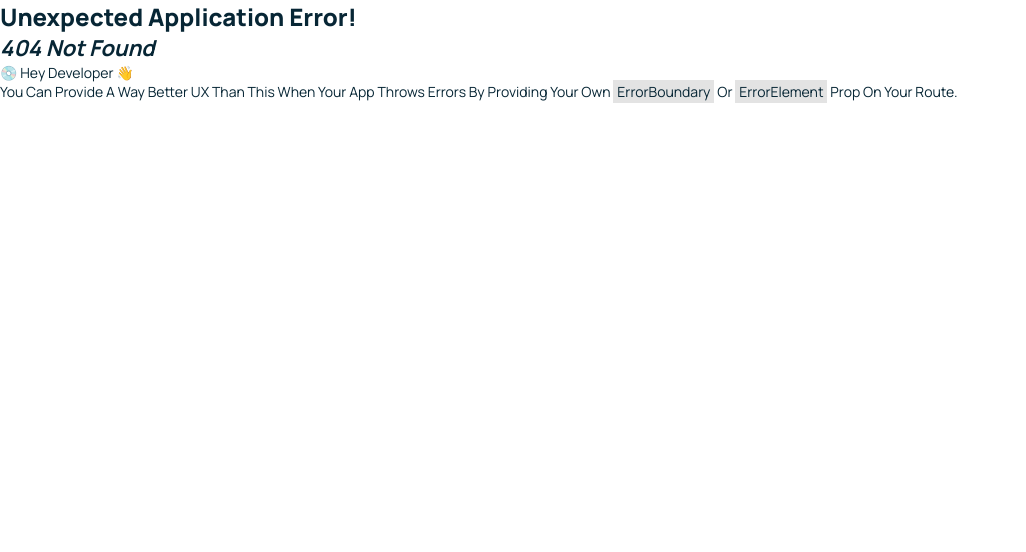
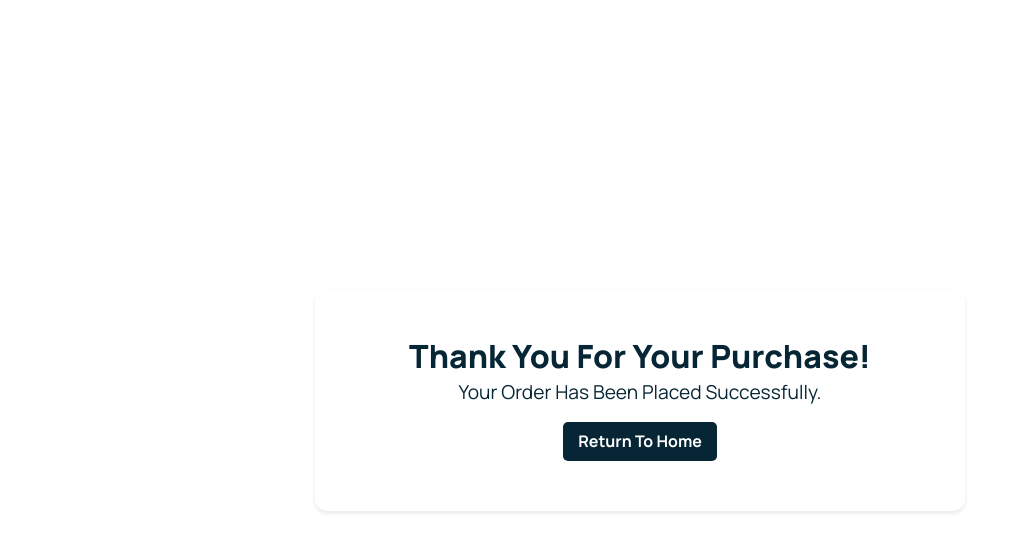
Before and after one commit to SisodiyaAakash/toothsi-react, a React app: page /thank-you in a window 1280 px wide. Before the commit this address had no page. Shown: the whole page, without its empty margins (0-1026 px from the left). Built offline with nearby package versions, Linux system fonts and the light colour scheme.

Commit message:
Added Thank you page on checkout button

```diff
--- a/src/assets/styling/main.scss
+++ b/src/assets/styling/main.scss
@@ -4,3 +4,4 @@
 @import "./scss/general";
 @import "./scss/product-list";
 @import "./scss/cart";
+@import "./scss/thank-you";
--- /dev/null
+++ b/src/assets/styling/scss/_thank-you.scss
@@ -0,0 +1,36 @@
+.thank-you-container {
+  width: 100%;
+  max-width: 1200px;
+  height: 100vh;
+  padding: 20px;
+  margin: 0 auto;
+  text-align: center;
+  border-radius: 8px;
+  @include flex-center;
+  justify-content: center;
+
+  .thank-you-card {
+    width: 100%;
+    max-width: 650px;
+    @include flex-center;
+    flex-direction: column;
+    box-shadow: 0 2px 4px rgba($black, 0.1);
+    padding: 50px;
+    border-radius: 12px;
+
+    @media screen and (max-width: $breakpoint-sm) {
+      padding: 30px;
+    }
+
+    h2 {
+      font-size: 2rem;
+      margin-bottom: 10px;
+      color: $dark-blue;
+    }
+
+    p {
+      font-size: 1.2rem;
+      margin-bottom: 20px;
+    }
+  }
+}
--- a/src/index.js
+++ b/src/index.js
@@ -4,20 +4,21 @@ import { createBrowserRouter, RouterProvider } from "react-router-dom";
 import "./assets/styling/main.min.css";
 import ProductList from "./sections/ProductList";
 import Cart from "./sections/Cart";
+import ThankYou from "./sections/ThankYou";
 
 const App = () => {
   const routes = [
     {
       path: "/",
-      element: (
-        <ProductList />
-      ),
+      element: <ProductList />,
     },
     {
       path: "/cart",
-      element: (
-        <Cart />
-      ),
+      element: <Cart />,
+    },
+    {
+      path: "/thank-you",
+      element: <ThankYou />,
     },
   ];
 
--- a/src/sections/Cart.js
+++ b/src/sections/Cart.js
@@ -1,8 +1,9 @@
-import React, { useState, useEffect } from 'react';
-import { useLocation } from 'react-router-dom';
+import React, { useState } from 'react';
+import { useLocation, useNavigate } from 'react-router-dom';
 
 const Cart = () => {
    const location = useLocation();
+   const navigate = useNavigate();
    const cartItems = location.state?.cartItems || [];
    const [cart, setCart] = useState(cartItems);
 
@@ -19,6 +20,10 @@ const Cart = () => {
          item.id === productId ? { ...item, quantity: parseInt(quantity) } : item
       );
       setCart(updatedCart);
+   };
+
+   const handleCheckout = () => {
+      navigate('/thank-you'); // Redirect to Thank You page
    };
 
    return (
@@ -72,7 +77,7 @@ const Cart = () => {
                <div className="checkout-card">
                   <h3>Checkout Summary</h3>
                   <p>Total: <strong>${calculateTotal()}</strong></p>
-                  <button className="checkout-button">Proceed to Checkout</button>
+                  <button className="checkout-button" onClick={handleCheckout}>Proceed to Checkout</button>
                </div>
             )}
          </div>
--- /dev/null
+++ b/src/sections/ThankYou.js
@@ -0,0 +1,24 @@
+import React from 'react';
+import { useNavigate } from 'react-router-dom';
+
+const ThankYou = () => {
+   const navigate = useNavigate();
+
+   const handleReturnHome = () => {
+      navigate('/');
+   };
+
+   return (
+      <div className="thank-you-container">
+         <div className="thank-you-card">
+            <h2>Thank You for Your Purchase!</h2>
+            <p>Your order has been placed successfully.</p>
+            <button onClick={handleReturnHome}>
+               Return to Home
+            </button>
+         </div>
+      </div>
+   );
+};
+
+export default ThankYou;
```
Also changed, not shown: src/assets/styling/main.min.css, 1 other file.
